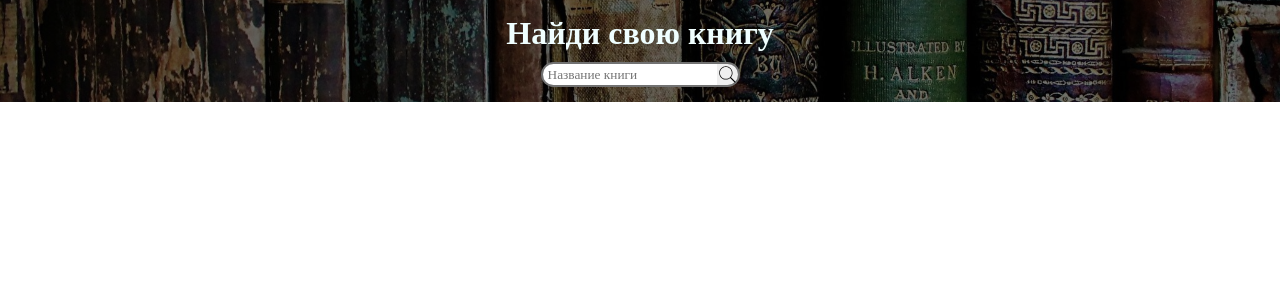
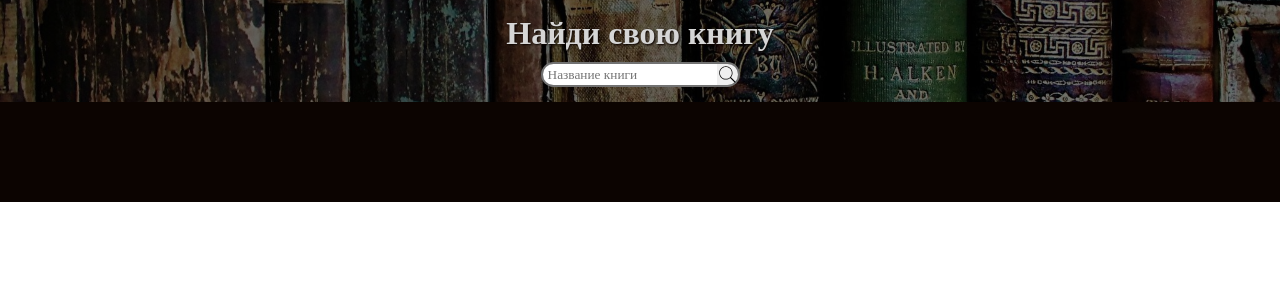
Before and after one commit to Rekonir/GoogleBooks, a React (Vite) app: page / in a window 1280 px wide. Shown: the top 300 px of the page. Built offline with nearby package versions, Linux system fonts and the light colour scheme; the HTML template or start-up script is replaced by a standard one.

Commit message:
add pre-style to card and catalog

```diff
--- a/src/App.module.scss
+++ b/src/App.module.scss
@@ -31,11 +31,28 @@
   }
 
   $color-grey: rgba(107, 107, 107, 0.95);
+  $color-white: rgb(214, 214, 214);
+  $color-black: rgb(12, 4, 1);
+  $color-brown: rgb(29, 10, 3);
 
 *{
     padding: 0;
     margin: 0;
     box-sizing: border-box;
     font-family: "Oswald";
-    color: azure;
+    color: $color-white;
+
 }
+h1{
+  text-shadow: 1px 1px 2px $color-black;
+}
+h2{
+  font-size: medium;
+}
+h3{
+  font-size: small;
+  font-style: italic ;
+}
+.App{
+  background:$color-black;
+}
--- a/src/components/Card/Card.module.scss
+++ b/src/components/Card/Card.module.scss
@@ -0,0 +1,22 @@
+@import "../../App.module.scss";
+
+.card {
+    display: flex;
+    flex-direction: column;
+    gap: 5px;
+    justify-content: start;
+    align-items: center;
+    background: $color-brown;
+    -webkit-box-shadow: 0px 0px 8px 0px $color-brown;
+    -moz-box-shadow: 0px 0px 8px 0px $color-brown;
+    box-shadow: 0px 0px 8px 0px $color-brown;
+    padding: 10px;
+    border-radius: 5px;
+    cursor: pointer;
+}
+.photo {
+    width: 130px;
+    height: 170px;
+    border-radius: 5px;
+    margin: 5px 0;
+}
--- a/src/components/Card.tsx
+++ b/src/components/Card/Card.tsx
@@ -1,6 +1,6 @@
 import { FC } from 'react';
-import { IBook } from '../types/types';
-import styles from './Card/Card.module.scss'
+import { IBook } from '../../types/types';
+import styles from './Card.module.scss'
 
 interface Book {
     book: IBook
@@ -11,7 +11,7 @@ const Card: FC<Book> = ({ book }) => {
         <>
             <div className={styles.card}>
 
-                <img src={book?.volumeInfo?.imageLinks?.smallThumbnail ? book.volumeInfo.imageLinks.smallThumbnail : "../assets/imgs/withoutPhoto.jpg"}
+                <img src={book?.volumeInfo?.imageLinks?.smallThumbnail ? book.volumeInfo.imageLinks.smallThumbnail : "../src/assets/imgs/withoutPhoto.jpg"}
                     alt="" className={styles.photo} />
 
                 <div className={styles.text}>
--- a/src/pages/MainPage/MainPage.module.scss
+++ b/src/pages/MainPage/MainPage.module.scss
@@ -30,7 +30,7 @@
     padding: 5px;
     border: 2px solid $color-grey ;
     border-right: 1px ;
-    color:black;
+    color:$color-black;
 }
 button {
     width: auto;
@@ -44,3 +44,9 @@ button {
     width: 100%;
     height: 100%;
 }
+.catalog{
+    padding: 50px 150px;
+    display: grid;
+    gap: 15px;
+    grid-template-columns: repeat(3, 1fr);
+}
--- a/src/pages/MainPage/MainPage.tsx
+++ b/src/pages/MainPage/MainPage.tsx
@@ -1,5 +1,5 @@
 import { useState } from 'react';
-import Card from '../../components/Card';
+import Card from '../../components/Card/Card.tsx';
 import styles from './MainPage.module.scss'
 import axios from 'axios';
 import { API_KEY } from '../../constants.ts'
```
